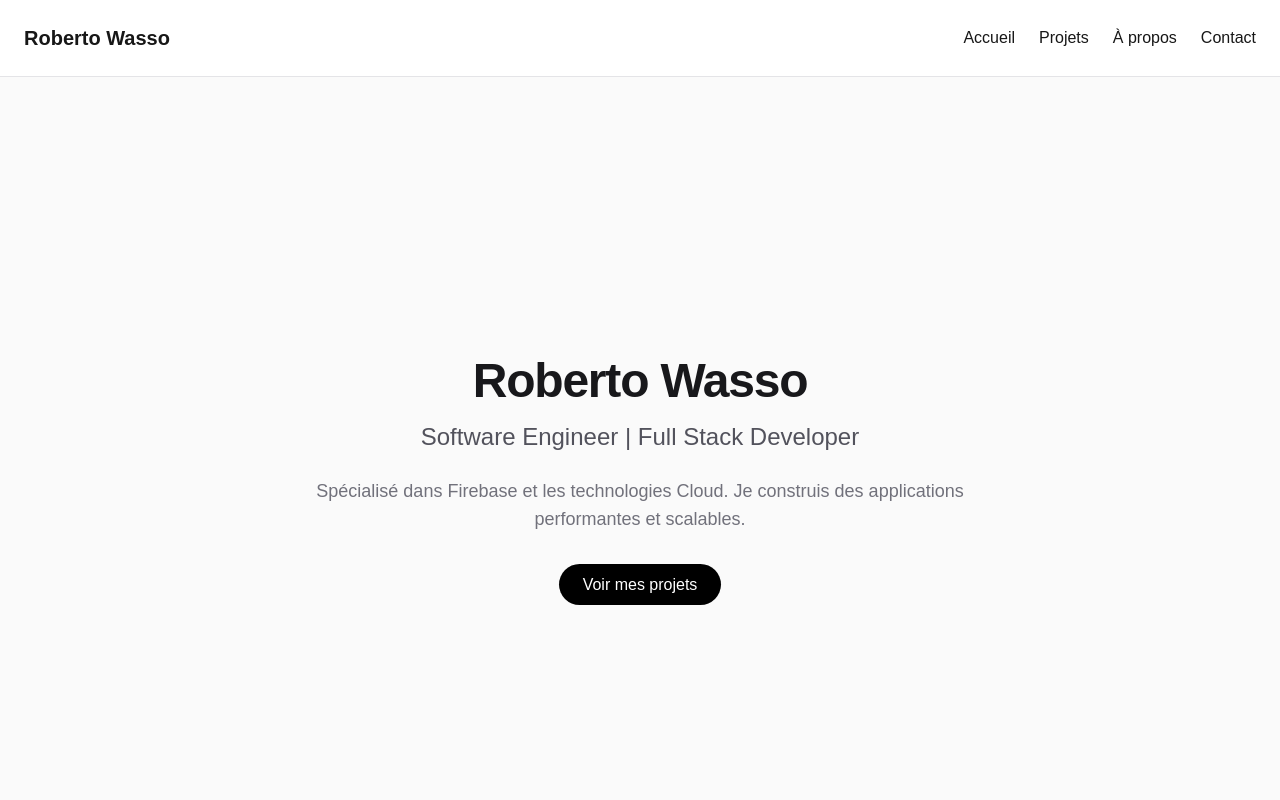
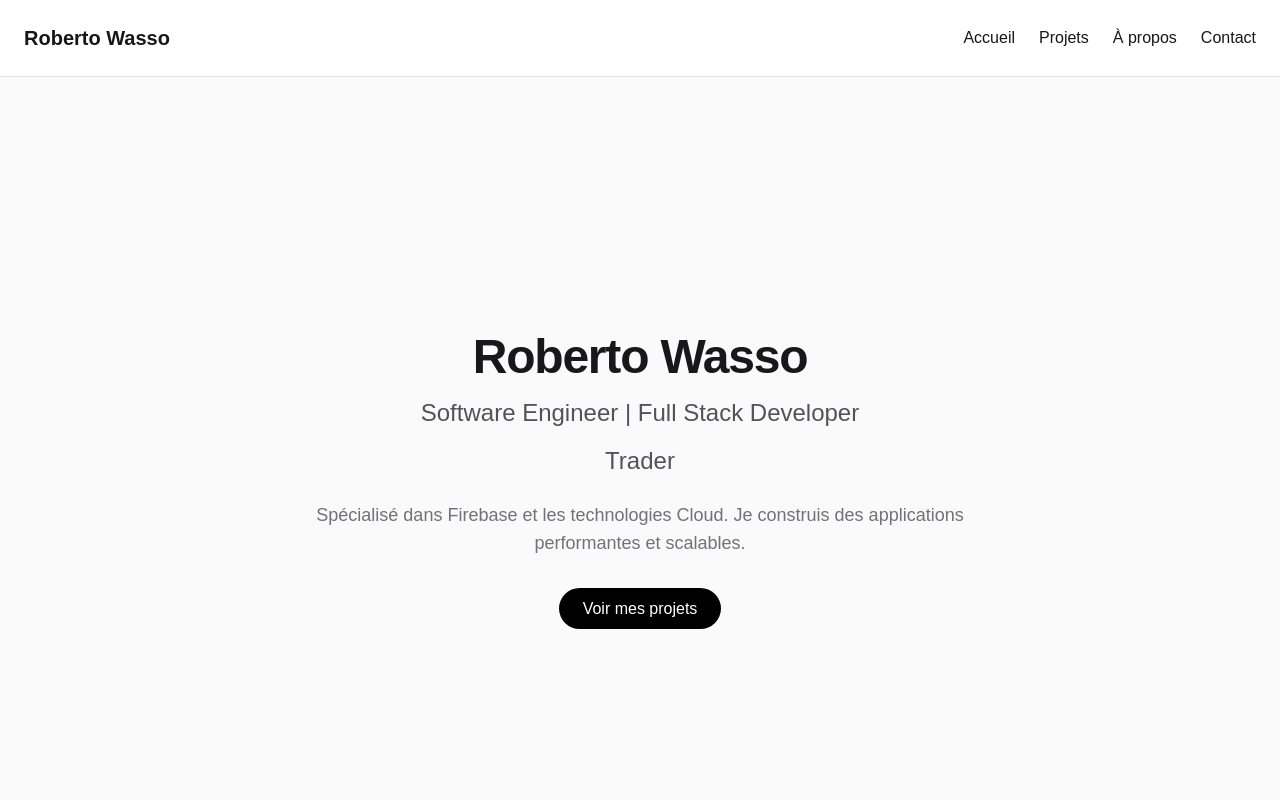
Before and after one commit to RobertoJos/roberto-wasso, a Next.js app: page / in a window 1280 px wide. Shown: the top 800 px of the page. Built offline with nearby package versions, Linux system fonts and the light colour scheme.

Commit message:
Petite modification

```diff
--- a/app/page.tsx
+++ b/app/page.tsx
@@ -7,6 +7,9 @@ export default function Home() {
         </h1>
         <p className="mt-4 text-2xl text-zinc-600">
           Software Engineer | Full Stack Developer
+        </p>
+        <p className="mt-4 text-2xl text-zinc-600">
+          Trader
         </p>
         <p className="mt-6 text-lg text-zinc-500">
           Spécialisé dans Firebase et les technologies Cloud.
```
